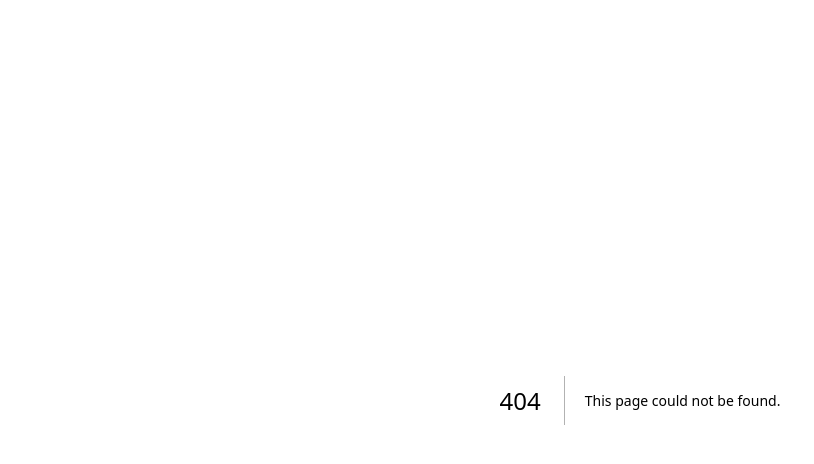
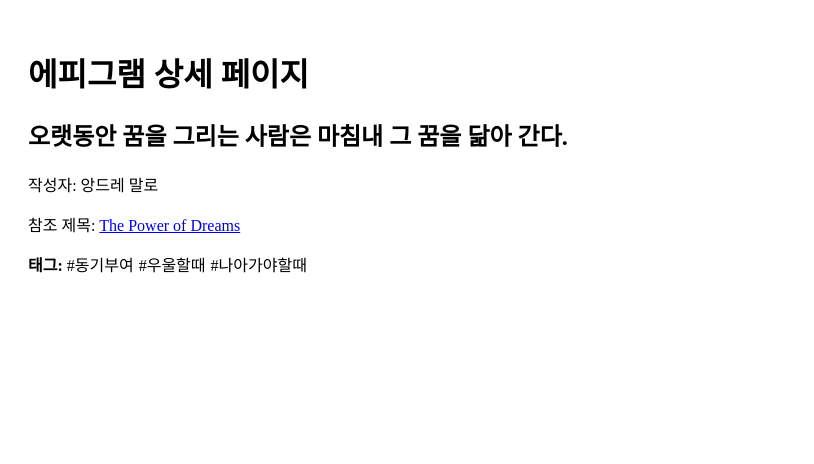
Before and after one commit to epigram5-9/epigram, a Next.js app: page /epigram/1 in a window 1280 px wide. Before the commit this address had no page. Shown: the top 464 px of the page, without its empty margins (0-814 px from the left). Built offline with nearby package versions, Linux system fonts and the light colour scheme.

Commit message:
FE-74 ✨test: 테스트 데이터 추가

```diff
--- /dev/null
+++ b/src/components/search/test.ts
@@ -0,0 +1,71 @@
+const testData = {
+  totalCount: 5,
+  nextCursor: 5,
+  list: [
+    {
+      id: 1,
+      likeCount: 10,
+      tags: [
+        { name: '동기부여', id: 101 },
+        { name: '우울할때', id: 102 },
+        { name: '나아가야할때', id: 103 },
+      ],
+      writerId: 1001,
+      referenceUrl: 'https://example.com/epigram/1',
+      referenceTitle: 'The Power of Dreams',
+      author: '앙드레 말로',
+      content: '오랫동안 꿈을 그리는 사람은 마침내 그 꿈을 닮아 간다.',
+    },
+    {
+      id: 2,
+      likeCount: 20,
+      tags: [{ name: '새로운영감', id: 201 }],
+      writerId: 1002,
+      referenceUrl: 'https://example.com/epigram/2',
+      referenceTitle: 'Life Lessons',
+      author: '파우울로 코엘료',
+      content: '이 세상에는 위대한 진실이 하나 있어. 무언가를 온 마음을 다해 원한다면, 반드시 그렇게 된다는거야.',
+    },
+    {
+      id: 3,
+      likeCount: 15,
+      tags: [
+        { name: '짧은명언', id: 301 },
+        { name: '우울증', id: 302 },
+      ],
+      writerId: 1003,
+      referenceUrl: 'https://example.com/epigram/3',
+      referenceTitle: 'Path to Success',
+      author: '클라우스 랑에',
+      content: '우울증이란 우리를 내적인 나락으로 이끄는 유혹의 손길이다.',
+    },
+    {
+      id: 4,
+      likeCount: 5,
+      tags: [
+        { name: 'motivation', id: 401 },
+        { name: 'challenge', id: 402 },
+      ],
+      writerId: 1004,
+      referenceUrl: 'https://example.com/epigram/4',
+      referenceTitle: 'Overcoming Challenges',
+      author: '테스터',
+      content: '우울한 기분은 신나는 기분을 더욱 더 신나게 만들어준다.',
+    },
+    {
+      id: 5,
+      likeCount: 8,
+      tags: [
+        { name: 'focus', id: 501 },
+        { name: 'discipline', id: 502 },
+      ],
+      writerId: 1005,
+      referenceUrl: 'https://example.com/epigram/5',
+      referenceTitle: 'Staying Focused',
+      author: 'David Wilson',
+      content: '그렇게 우울은 흘러가고 새로운 기분이 우릴 맞이할 것이다.',
+    },
+  ],
+};
+
+export default testData;
--- a/src/pageLayout/SearchLayout/SearchLayout.tsx
+++ b/src/pageLayout/SearchLayout/SearchLayout.tsx
@@ -4,13 +4,14 @@ import RecentSearches from '@/components/search/RecentSearches';
 import SearchResults from '@/components/search/SearchResults';
 import { GetEpigramsResponseType } from '@/schema/epigrams';
 import getEpigrams from '@/apis/getEpigrams';
+import testData from '@/components/search/test';
 
 // TODO 로그인한 사용자에 따라서 최근 검색어를 관리할 수 있도록 추후에 수정
 
 function SearchLayout() {
   const [searches, setSearches] = useState<string[]>([]);
   const [currentSearch, setCurrentSearch] = useState<string>('');
-  const [results, setResults] = useState<GetEpigramsResponseType | null>(null);
+  const [, setResults] = useState<GetEpigramsResponseType | null>(null);
 
   // 검색어가 제출될 때 작동
   const handleSearch = async (search: string) => {
@@ -49,7 +50,7 @@ function SearchLayout() {
       <div className='container mx-auto max-w-screen-sm bg-blue-100'>
         <SearchBar onSearch={handleSearch} currentSearch={currentSearch} />
         <RecentSearches searches={searches} onSearch={handleSearch} onClear={handleClearAll} />
-        <SearchResults results={results} />
+        {currentSearch && <SearchResults results={testData} query={currentSearch} />}
       </div>
     </>
   );
--- /dev/null
+++ b/src/pages/epigram/[id]/index.tsx
@@ -0,0 +1,41 @@
+// pages/epigrams/[id].tsx
+import React from 'react';
+import { useRouter } from 'next/router';
+import testData from '@/components/search/test';
+
+function EpigramDetail() {
+  const router = useRouter();
+  const { id } = router.query;
+
+  // `id`가 숫자인 경우를 대비하여 변환
+  const epigramId = parseInt(id as string, 10);
+  const epigram = testData.list.find((e) => e.id === epigramId);
+
+  if (!epigram) {
+    return <div>해당 에피그램을 찾을 수 없습니다.</div>;
+  }
+
+  return (
+    <div style={{ padding: '20px' }}>
+      <h1>에피그램 상세 페이지</h1>
+      <h2>{epigram.content}</h2>
+      <p>작성자: {epigram.author}</p>
+      <p>
+        참조 제목:{' '}
+        <a href={epigram.referenceUrl} target='_blank' rel='noopener noreferrer'>
+          {epigram.referenceTitle}
+        </a>
+      </p>
+      <div>
+        <strong>태그: </strong>
+        {epigram.tags.map((tag) => (
+          <span key={tag.id} style={{ marginRight: '5px' }}>
+            #{tag.name}
+          </span>
+        ))}
+      </div>
+    </div>
+  );
+}
+
+export default EpigramDetail;
```
Also changed, not shown: src/components/search/SearchResults.tsx (+23 -7 lines).
